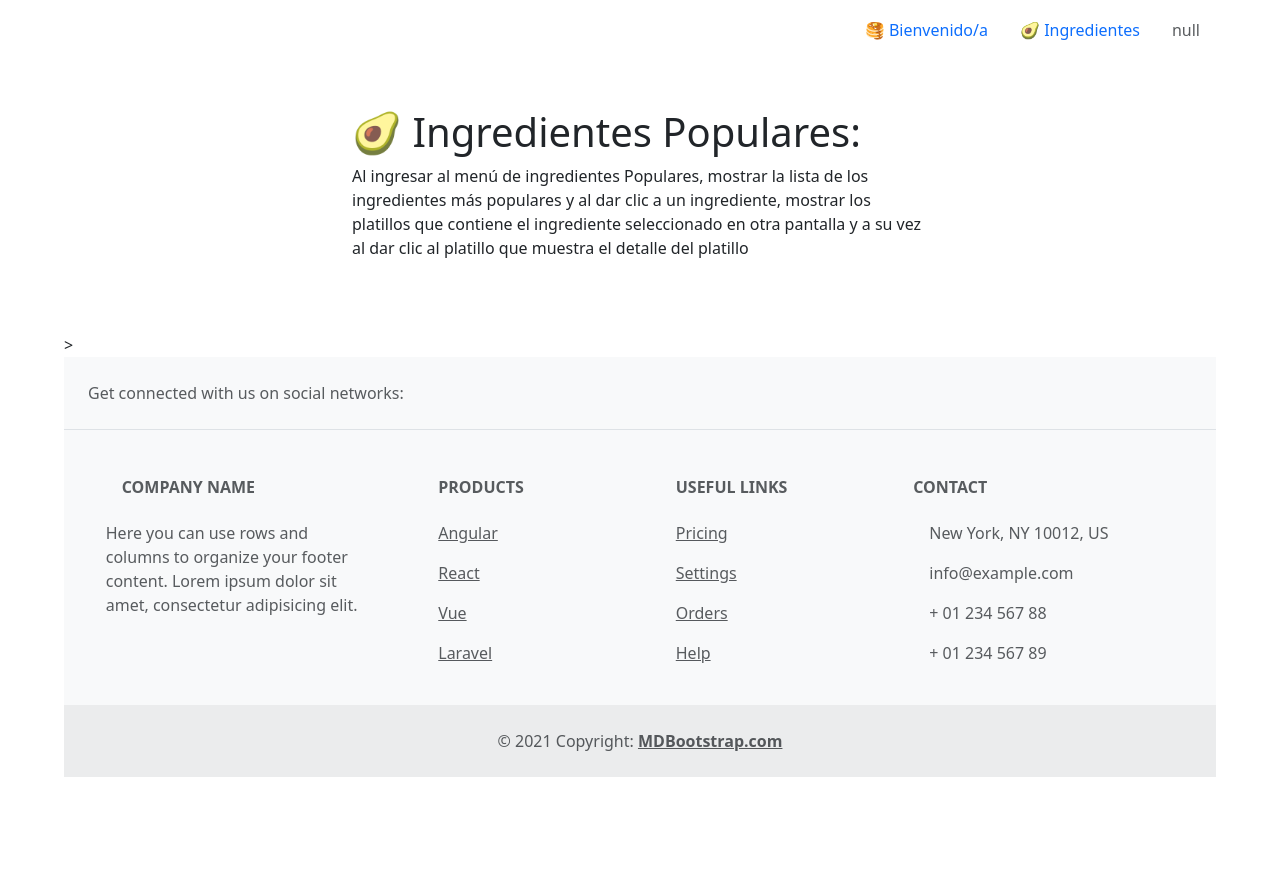
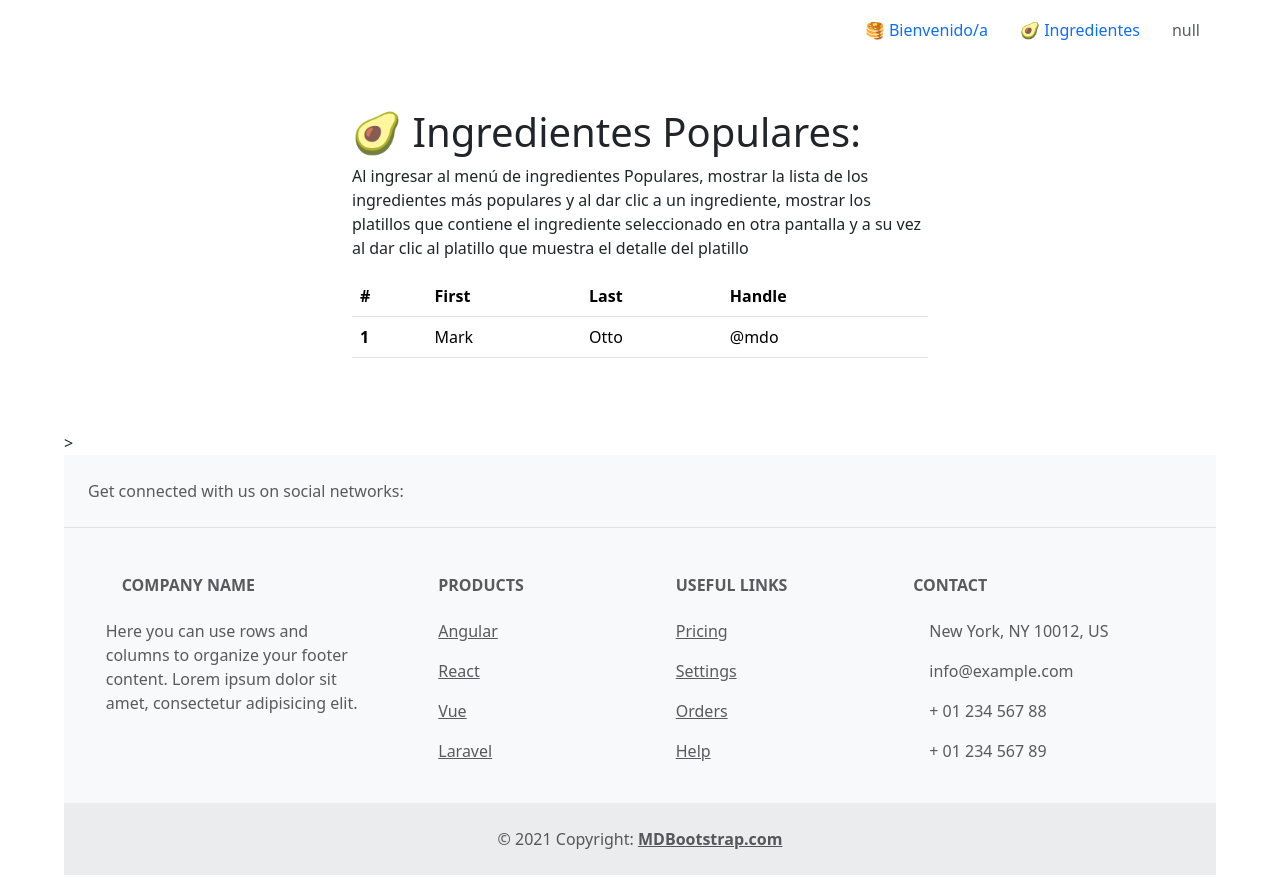
Before and after one commit to luisangelsd/angular-restaurante-app, an Angular app: page /ingredientes in a window 1280 px wide. Before the commit the page ends 800 px from the top, so only its background shows below. Built offline with nearby package versions, Linux system fonts and the light colour scheme; no server answers.

Commit message:
iniciando-listar-ingredientes

```diff
--- a/src/app/commons/entity-ingredientes.ts
+++ b/src/app/commons/entity-ingredientes.ts
@@ -1,2 +1,5 @@
+import { EntityIngredientesDetalle } from './entity-ingredientes-detalle';
 export class EntityIngredientes {
+
+    public meals: EntityIngredientesDetalle[]=[];
 }
--- a/src/app/modulo-ingredientes/modulo-ingredientes.module.ts
+++ b/src/app/modulo-ingredientes/modulo-ingredientes.module.ts
@@ -9,7 +9,8 @@ import { VistaListaIngredientesComponent } from './vista-lista-ingredientes/vist
     VistaListaIngredientesComponent
   ],
   imports: [
-    CommonModule
+    CommonModule,
+    NgModule
   ],
   exports: [
     VistaListaIngredientesComponent
--- a/src/app/modulo-ingredientes/vista-lista-ingredientes/vista-lista-ingredientes.component.html
+++ b/src/app/modulo-ingredientes/vista-lista-ingredientes/vista-lista-ingredientes.component.html
@@ -6,4 +6,24 @@
         contiene el ingrediente seleccionado en otra pantalla y a su vez al dar clic al platillo que
         muestra el detalle del platillo
     </p>
+
+    <table class="table">
+        <thead>
+          <tr>
+            <th scope="col">#</th>
+            <th scope="col">First</th>
+            <th scope="col">Last</th>
+            <th scope="col">Handle</th>
+          </tr>
+        </thead>
+        <tbody>
+          <tr>
+            <th scope="row">1</th>
+            <td>Mark</td>
+            <td>Otto</td>
+            <td>@mdo</td>
+          </tr>
+        </tbody>
+      </table>
+
 </section>>
--- a/src/app/modulo-ingredientes/vista-lista-ingredientes/vista-lista-ingredientes.component.ts
+++ b/src/app/modulo-ingredientes/vista-lista-ingredientes/vista-lista-ingredientes.component.ts
@@ -1,10 +1,42 @@
-import { Component } from '@angular/core';
+import { Component, OnInit } from '@angular/core';
+import { ApiThemealdbService } from '../../servicios/api-themealdb.service';
+import { EntityIngredientes } from '../../commons/entity-ingredientes';
+import { HttpErrorResponse, HttpResponse } from '@angular/common/http';
 
 @Component({
   selector: 'app-vista-lista-ingredientes',
   templateUrl: './vista-lista-ingredientes.component.html',
   styleUrls: ['./vista-lista-ingredientes.component.css']
 })
-export class VistaListaIngredientesComponent {
+export class VistaListaIngredientesComponent implements OnInit{
+
+  //-- Variables globales
+  public entityIngredientes: EntityIngredientes=new EntityIngredientes();
+   aaa:Boolean=true;
+
+  constructor(
+    private apiServicios: ApiThemealdbService
+  ){}
+
+
+  //-- Metodo listar
+    public listarIngredientes():void{
+
+      this.apiServicios.listarIngredientes().subscribe(
+        HttpResponse =>{
+          this.entityIngredientes= HttpResponse;
+          console.log(this.entityIngredientes.meals);
+        },
+        HttpErrorResponse=>{
+          alert(HttpErrorResponse);
+        }
+      )
+    }
+
+
+
+  ngOnInit():void{
+    this.listarIngredientes();
+  }
 
 }
--- a/src/app/servicios/api-themealdb.service.ts
+++ b/src/app/servicios/api-themealdb.service.ts
@@ -2,6 +2,7 @@ import { HttpClient } from '@angular/common/http';
 import { Injectable } from '@angular/core';
 import { catchError, map, Observable, throwError } from 'rxjs';
 import { EntityPlatillo } from '../commons/entity-platillo';
+import { EntityIngredientes } from '../commons/entity-ingredientes';
 
 @Injectable({
   providedIn: 'root'
@@ -28,6 +29,14 @@ export class ApiThemealdbService {
 
 
   //-- Listar ingredientes: https://www.themealdb.com/api/json/v1/1/list.php?i=list
+  public listarIngredientes():Observable<EntityIngredientes>{
+    return this.http.get(this.urlEndPoint+"/api/json/v1/1/list.php?i=list").pipe(
+      map( respuesta=> respuesta as EntityIngredientes),
+      catchError( e=>{
+        return throwError(e);
+      })
+    )
+  }
 
 
 }
```
Also changed, not shown: src/app/commons/entity-ingredientes-detalle.ts (+4 -7 lines), src/app/modulo-bienvenida/vista-platillo-aleatorio/vista-platillo-aleatorio.component.ts (+0 -14 lines).
